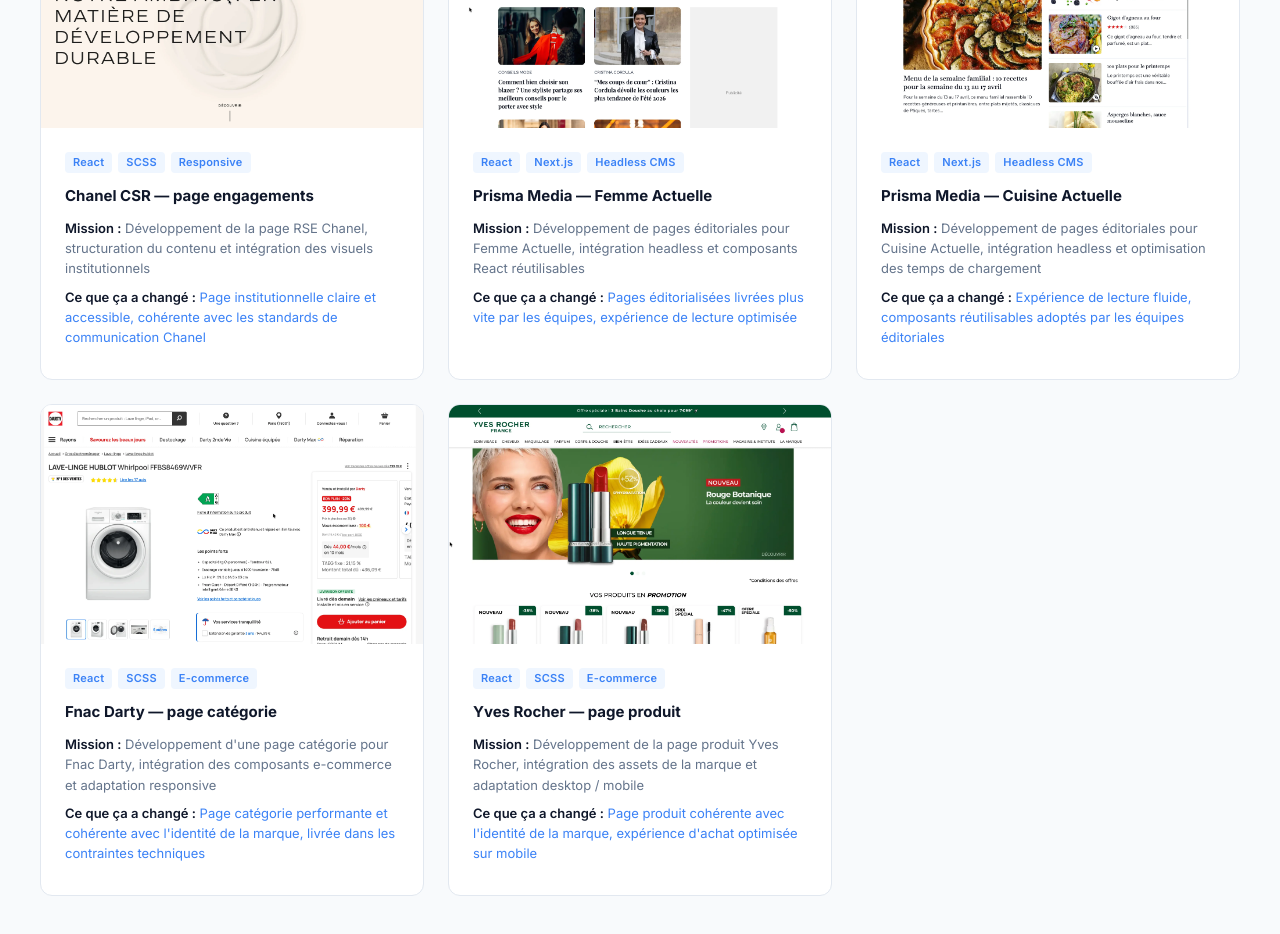
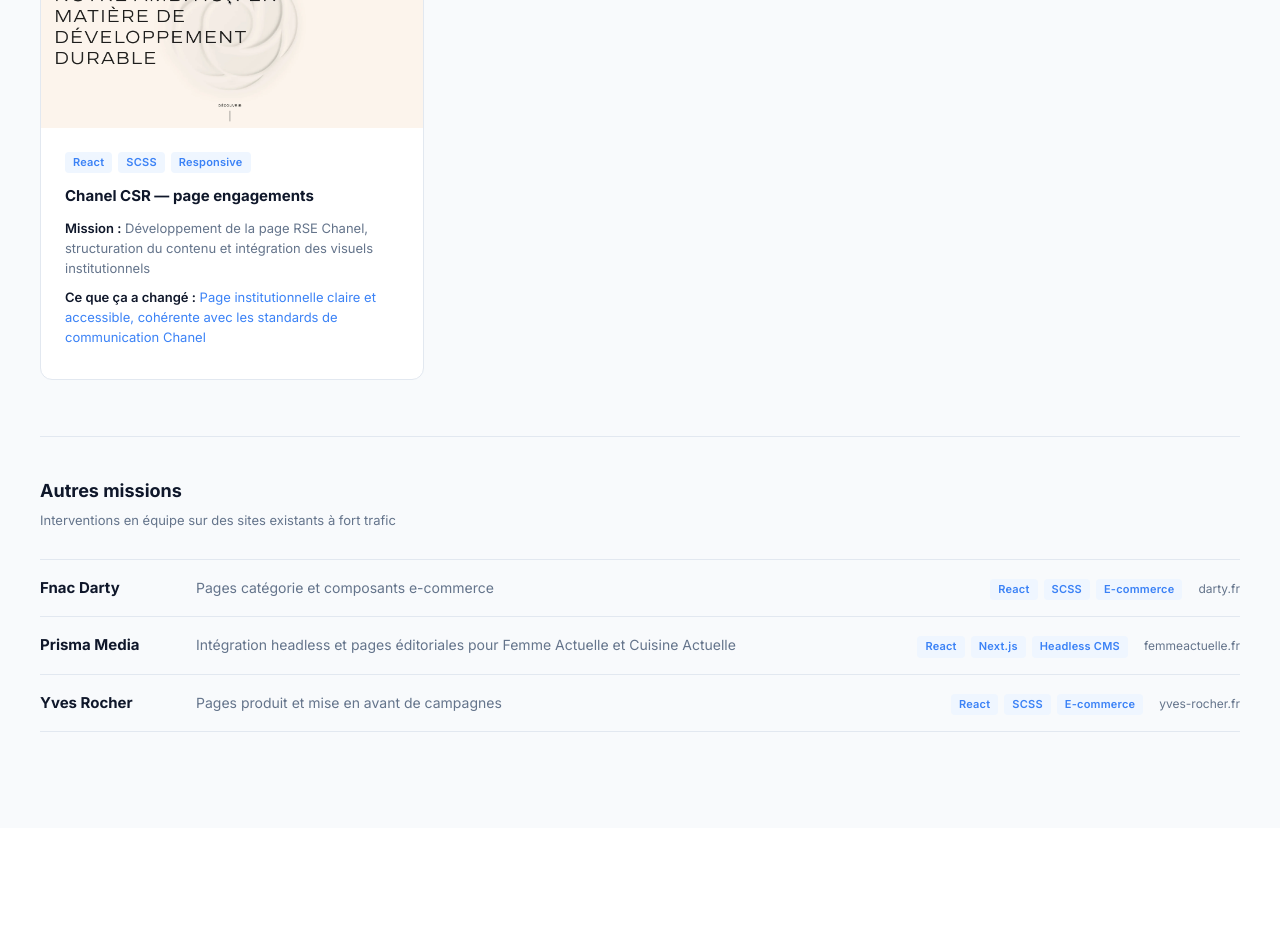
Before and after one commit to adrienvidal/portfolio-2026, a React (Vite) app: page /projets in a window 1280 px wide. Shown: the part 1940-2874 px from the top of the page. After the commit the page ends 2768 px from the top, so only its background shows below. Built offline with nearby package versions, Linux system fonts and the light colour scheme.

Commit message:
feat: add "Other Missions" section to Projects and AllProjects pages; update styles and content structure

```diff
--- a/src/components/Projects/Projects.scss
+++ b/src/components/Projects/Projects.scss
@@ -188,6 +188,90 @@
   }
 }
 
+.other-missions {
+  margin-top: 56px;
+  padding-top: 40px;
+  border-top: 1px solid var(--border);
+
+  &__header {
+    margin-bottom: 28px;
+  }
+
+  &__title {
+    font-size: 18px;
+    font-weight: 700;
+    color: var(--ink);
+    margin-bottom: 4px;
+  }
+
+  &__subtitle {
+    font-size: 13px;
+    color: var(--gray);
+  }
+
+  &__list {
+    display: flex;
+    flex-direction: column;
+    gap: 0;
+  }
+
+  &__item {
+    display: flex;
+    align-items: baseline;
+    gap: 16px;
+    padding: 16px 0;
+    border-bottom: 1px solid var(--border);
+
+    &:first-child {
+      border-top: 1px solid var(--border);
+    }
+  }
+
+  &__name {
+    font-size: 15px;
+    font-weight: 700;
+    color: var(--ink);
+    min-width: 140px;
+    flex-shrink: 0;
+  }
+
+  &__desc {
+    font-size: 14px;
+    color: var(--gray);
+    flex: 1;
+  }
+
+  &__tags {
+    display: flex;
+    gap: 6px;
+    flex-wrap: wrap;
+    flex-shrink: 0;
+  }
+
+  &__tag {
+    font-size: 11px;
+    font-weight: 600;
+    color: var(--blue-text);
+    background: var(--blue-pale);
+    border-radius: 4px;
+    padding: 2px 8px;
+    letter-spacing: 0.02em;
+  }
+
+  &__link {
+    font-size: 12px;
+    color: var(--gray);
+    text-decoration: none;
+    white-space: nowrap;
+    flex-shrink: 0;
+
+    &:hover {
+      color: var(--blue-text);
+      text-decoration: underline;
+    }
+  }
+}
+
 @media (max-width: 900px) {
   .projects-grid {
     grid-template-columns: 1fr;
@@ -197,4 +281,24 @@
     flex-direction: column;
     align-items: flex-start;
   }
+
+  .other-missions {
+    &__item {
+      flex-wrap: wrap;
+      gap: 8px;
+    }
+
+    &__name {
+      min-width: unset;
+      width: 100%;
+    }
+
+    &__tags {
+      order: 3;
+    }
+
+    &__link {
+      order: 2;
+    }
+  }
 }
--- a/src/components/Projects/Projects.tsx
+++ b/src/components/Projects/Projects.tsx
@@ -1,5 +1,5 @@
 import { Link } from 'react-router-dom'
-import { projects } from '../../data/content'
+import { projects, otherMissions } from '../../data/content'
 import ProjectCard from './ProjectCard'
 import './Projects.scss'
 
@@ -16,6 +16,30 @@ export default function Projects() {
       <div className="projects-show-more">
         <Link to={projects.seeAllHref} className="btn-white">{projects.seeAllLabel}</Link>
       </div>
+
+      <div className="other-missions">
+        <div className="other-missions__header">
+          <h3 className="other-missions__title">{otherMissions.title}</h3>
+          <p className="other-missions__subtitle">{otherMissions.subtitle}</p>
+        </div>
+        <ul className="other-missions__list">
+          {otherMissions.items.map((client) => (
+            <li key={client.name} className="other-missions__item">
+              <span className="other-missions__name">{client.name}</span>
+              <span className="other-missions__desc">{client.description}</span>
+              <div className="other-missions__tags">
+                {client.tags.map((tag) => (
+                  <span key={tag} className="other-missions__tag">{tag}</span>
+                ))}
+              </div>
+              <a className="other-missions__link" href={client.link} target="_blank" rel="noopener noreferrer">
+                {client.site}
+              </a>
+            </li>
+          ))}
+        </ul>
+      </div>
+
       <div className="projects-lab-teaser">
         <span>{projects.labTeaser.text}</span>
         <Link to={projects.labTeaser.href} className="projects-lab-teaser__link">
--- a/src/data/content.tsx
+++ b/src/data/content.tsx
@@ -240,46 +240,6 @@ export const projects = {
       ],
       link: null, // NDA
     },
-    {
-      title: 'Prisma Media — Femme Actuelle',
-      tags: ['React', 'Next.js', 'Headless CMS'],
-      role: 'Développement de pages éditoriales pour Femme Actuelle, intégration headless et composants React réutilisables',
-      result: 'Pages éditorialisées livrées plus vite par les équipes, expérience de lecture optimisée',
-      images: [
-        '/projects/femme-actuelle/prismamedia-femmeactuelle-desk.webp',
-      ],
-      link: null, // NDA
-    },
-    {
-      title: 'Prisma Media — Cuisine Actuelle',
-      tags: ['React', 'Next.js', 'Headless CMS'],
-      role: 'Développement de pages éditoriales pour Cuisine Actuelle, intégration headless et optimisation des temps de chargement',
-      result: 'Expérience de lecture fluide, composants réutilisables adoptés par les équipes éditoriales',
-      images: [
-        '/projects/cuisine-actuelle/prismamedia-cuisineactuelle-desk.webp',
-      ],
-      link: null, // NDA
-    },
-    {
-      title: 'Fnac Darty — page catégorie',
-      tags: ['React', 'SCSS', 'E-commerce'],
-      role: 'Développement d\'une page catégorie pour Fnac Darty, intégration des composants e-commerce et adaptation responsive',
-      result: 'Page catégorie performante et cohérente avec l\'identité de la marque, livrée dans les contraintes techniques',
-      images: [
-        '/projects/darty/darty-desk.webp',
-      ],
-      link: null, // NDA
-    },
-    {
-      title: 'Yves Rocher — page produit',
-      tags: ['React', 'SCSS', 'E-commerce'],
-      role: 'Développement de la page produit Yves Rocher, intégration des assets de la marque et adaptation desktop / mobile',
-      result: 'Page produit cohérente avec l\'identité de la marque, expérience d\'achat optimisée sur mobile',
-      images: [
-        '/projects/yvesrocher/yvesrocher-desk.webp',
-      ],
-      link: null, // NDA
-    },
     // {
     //   title: 'Landing e-commerce — mode premium',
     //   tags: ['React', 'SCSS', 'Mobile-first'],
@@ -358,6 +318,35 @@ export const projects = {
     //   ],
     //   link: 'https://à-remplacer.com',
     // },
+  ],
+}
+
+// ─── Other Missions ───────────────────────────────────────────────────────────
+export const otherMissions = {
+  title: 'Autres missions',
+  subtitle: 'Interventions en équipe sur des sites existants à fort trafic',
+  items: [
+    {
+      name: 'Fnac Darty',
+      description: 'Pages catégorie et composants e-commerce',
+      tags: ['React', 'SCSS', 'E-commerce'],
+      site: 'darty.fr',
+      link: 'https://www.darty.fr',
+    },
+    {
+      name: 'Prisma Media',
+      description: 'Intégration headless et pages éditoriales pour Femme Actuelle et Cuisine Actuelle',
+      tags: ['React', 'Next.js', 'Headless CMS'],
+      site: 'femmeactuelle.fr',
+      link: 'https://www.femmeactuelle.fr',
+    },
+    {
+      name: 'Yves Rocher',
+      description: 'Pages produit et mise en avant de campagnes',
+      tags: ['React', 'SCSS', 'E-commerce'],
+      site: 'yves-rocher.fr',
+      link: 'https://www.yves-rocher.fr',
+    },
   ],
 }
 
--- a/src/pages/AllProjects/AllProjects.scss
+++ b/src/pages/AllProjects/AllProjects.scss
@@ -1,4 +1,5 @@
 @use '../../styles/variables' as *;
+@use '../../components/Projects/Projects';
 
 .all-projects {
   min-height: 100vh;
--- a/src/pages/AllProjects/AllProjects.tsx
+++ b/src/pages/AllProjects/AllProjects.tsx
@@ -1,5 +1,5 @@
 import { Link } from 'react-router-dom'
-import { projects } from '../../data/content'
+import { projects, otherMissions } from '../../data/content'
 import ProjectCard from '../../components/Projects/ProjectCard'
 import './AllProjects.scss'
 
@@ -20,6 +20,28 @@ export default function AllProjects() {
             />
           ))}
         </div>
+        <div className="other-missions">
+          <div className="other-missions__header">
+            <h3 className="other-missions__title">{otherMissions.title}</h3>
+            <p className="other-missions__subtitle">{otherMissions.subtitle}</p>
+          </div>
+          <ul className="other-missions__list">
+            {otherMissions.items.map((client) => (
+              <li key={client.name} className="other-missions__item">
+                <span className="other-missions__name">{client.name}</span>
+                <span className="other-missions__desc">{client.description}</span>
+                <div className="other-missions__tags">
+                  {client.tags.map((tag) => (
+                    <span key={tag} className="other-missions__tag">{tag}</span>
+                  ))}
+                </div>
+                <a className="other-missions__link" href={client.link} target="_blank" rel="noopener noreferrer">
+                  {client.site}
+                </a>
+              </li>
+            ))}
+          </ul>
+        </div>
       </div>
     </div>
   )
```
